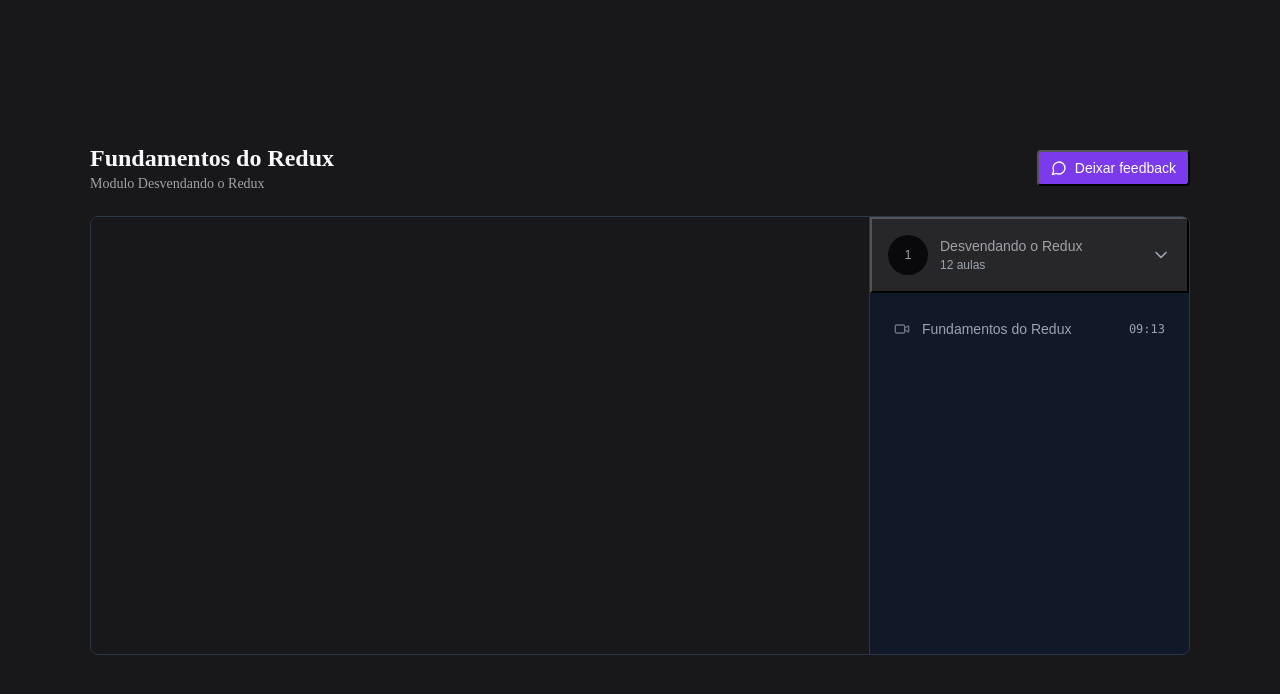
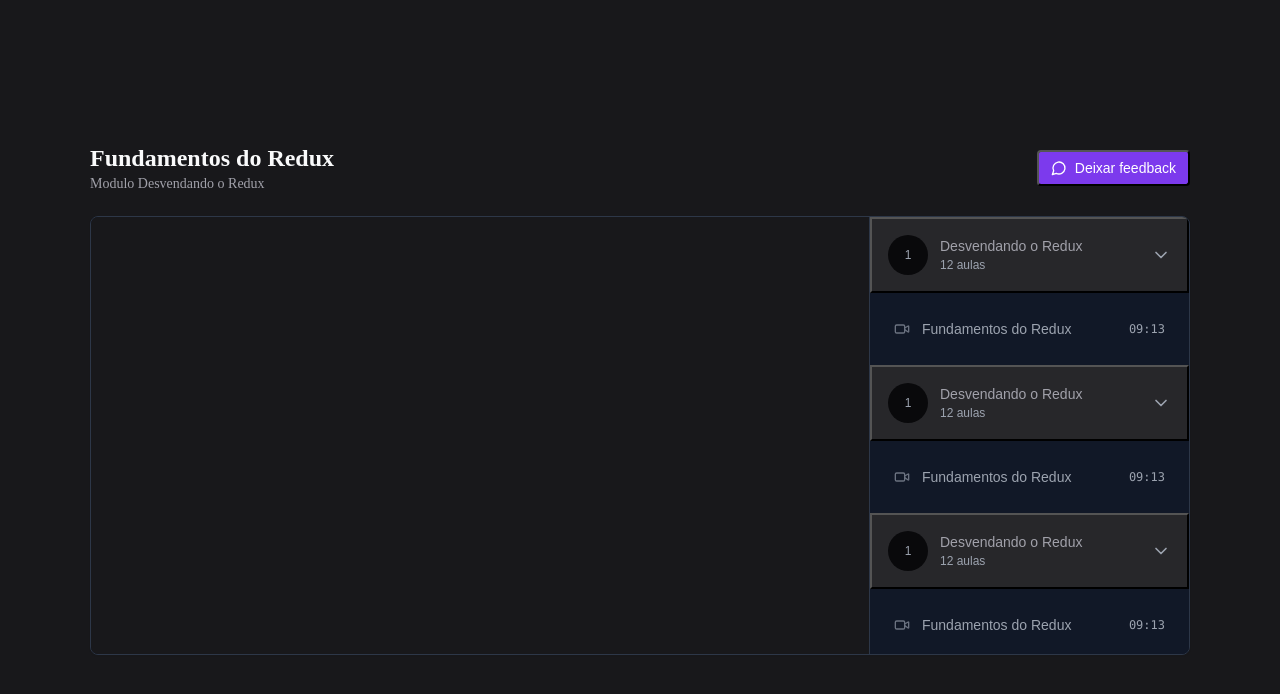
Before and after one commit to AdsonTanajura/react-redux-zustand, a React (Vite) app: page / in a window 1280 px wide. Shown: the top 694 px of the page. Built offline with nearby package versions, Linux system fonts and the light colour scheme.

Commit message:
add stlyeScrollBar

```diff
--- a/src/pages/Player/index.tsx
+++ b/src/pages/Player/index.tsx
@@ -1,6 +1,6 @@
 import React from "react";
 
-import { AsideContainer, Container, Content, MainContainer } from './styles';
+import { AsideContainer, Container, Content, MainContainer, ScrollContainer} from './styles';
 
 import TopBar from "../../components/TopBar";
 import ClassBar from "../../components/ClassBar";
@@ -13,9 +13,15 @@
                 <TopBar tilte="Fundamentos do Redux" module="Modulo Desvendando o Redux" />
                 <MainContainer>
                     <VideoView url="https://youtu.be/SAC4lwJRKdo?si=rZ6mAXbI2h4OKm9x"/>
-                    <AsideContainer>
-                        <ClassBar />
-                    </AsideContainer>
+                        <AsideContainer>
+                            <ScrollContainer>
+                                <ClassBar />
+                                <ClassBar />
+                                <ClassBar />
+                                <ClassBar />
+                                <ClassBar />
+                            </ScrollContainer>
+                        </AsideContainer>
                 </MainContainer>
             </Content>
         </Container>
--- a/src/pages/Player/styles.ts
+++ b/src/pages/Player/styles.ts
@@ -26,6 +26,7 @@
     border-color: #2d3748;
     background-color: #111827;
     box-shadow: 0 1px 2px rgba(0, 0, 0, 0.05);
+    padding-right: 20rem;
 `;
 
 export const AsideContainer = styled.aside`
@@ -33,6 +34,10 @@
     border-left: 1px solid #000;
     border-color: #2d3748;
     background-color: #111827;
+    position: absolute;
+    top: 0;
+    bottom: 0;
+    right: 0;
 `;
 
 export const VideoContainer = styled.div`
@@ -44,3 +49,25 @@
     aspect-ratio: 16 / 9;
     background-color: #18181b;
 `;
+
+export const ScrollContainer = styled.div`
+  width: 100%;
+  height: 100%;
+  overflow: auto;
+
+  &::-webkit-scrollbar {
+    width: 8px
+  }
+
+  &::-webkit-scrollbar-track {
+    background: #0f0f0f;
+  }
+
+  &::-webkit-scrollbar-thumb {
+    background: #2d2d2d;
+  }
+
+  &::-webkit-scrollbar-thumb:hover {
+    background: #555;
+  }
+`;
```
